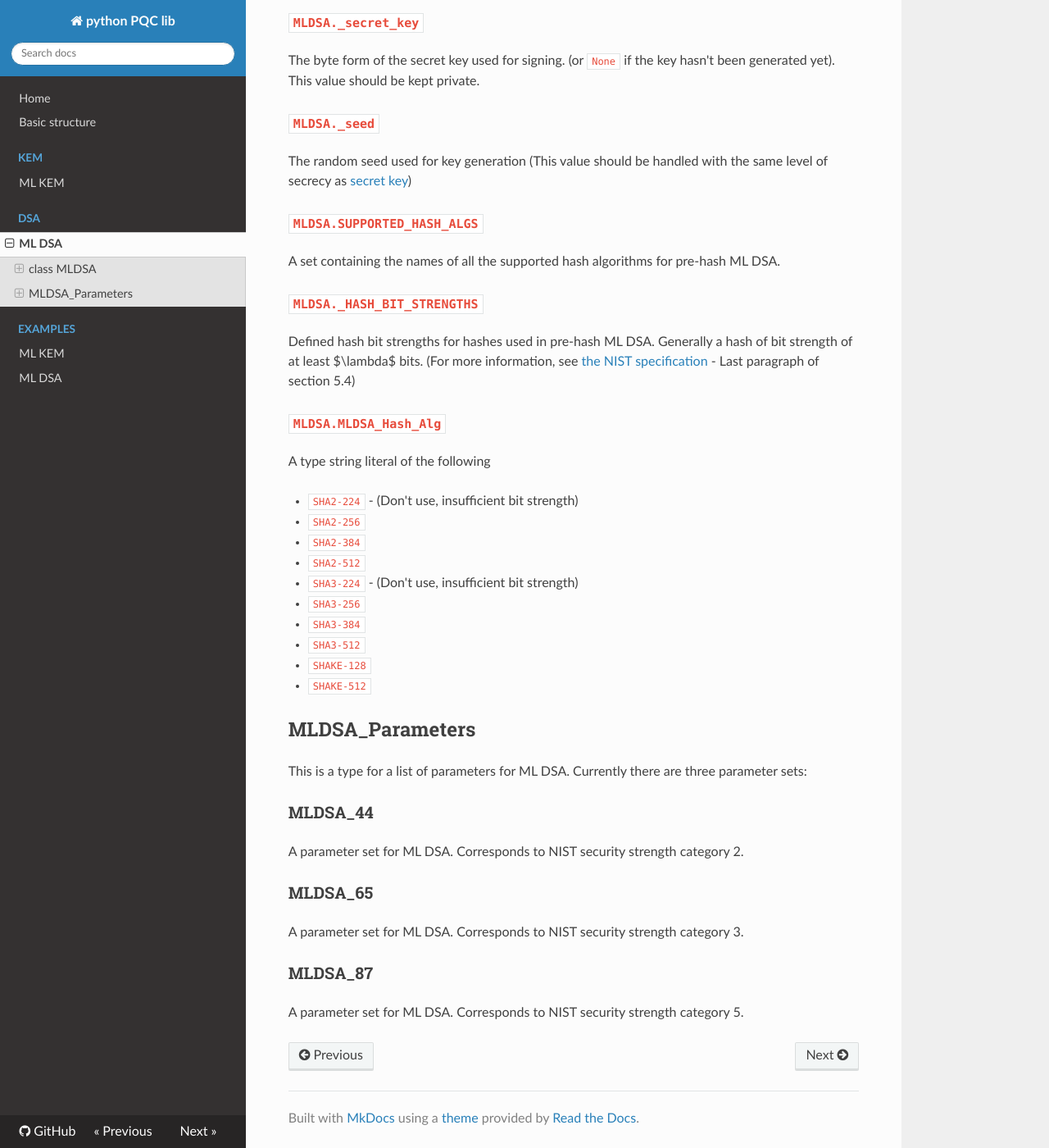
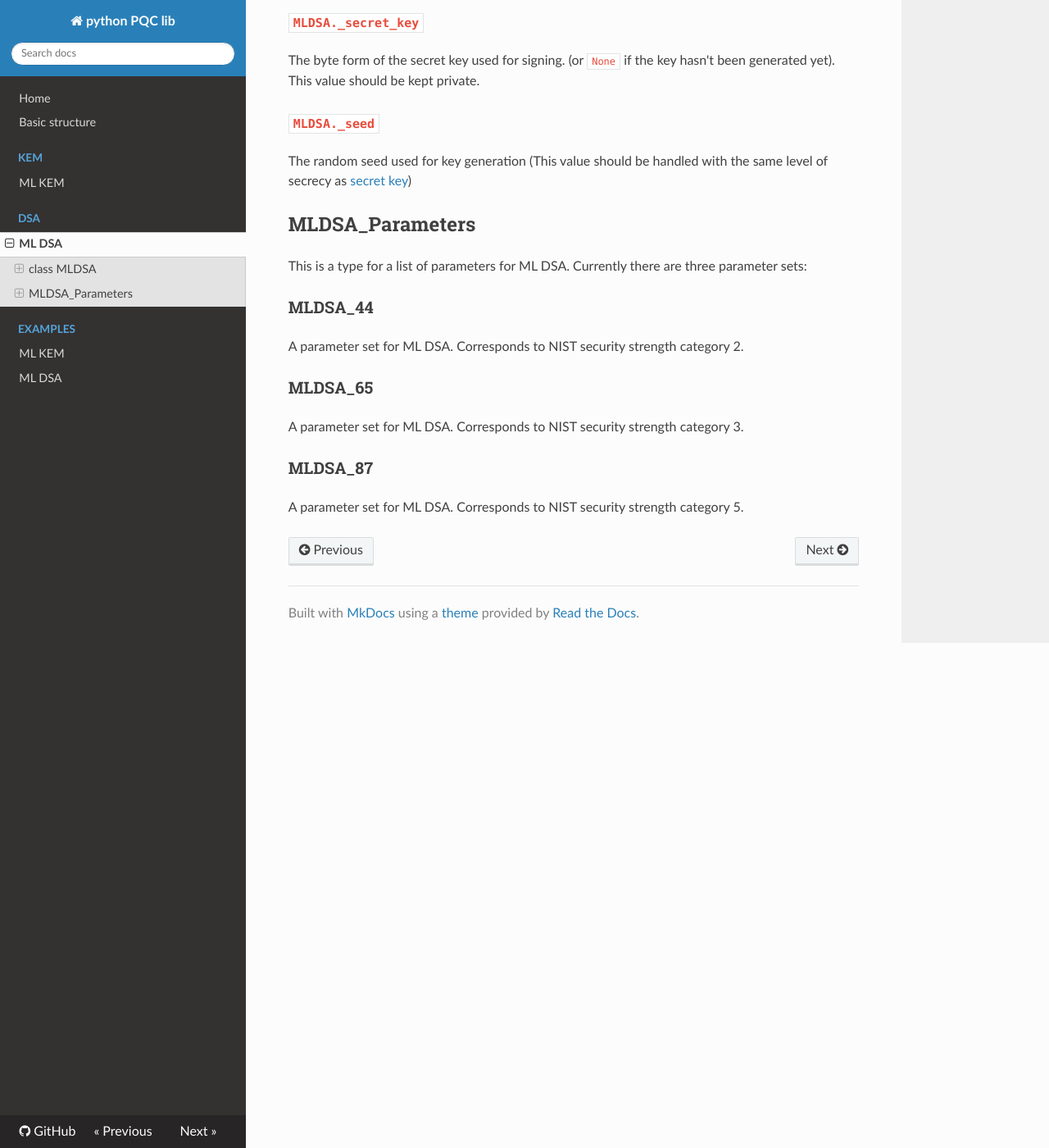
Before and after one commit to Xantus10/python-pqc-lib, an MkDocs documentation site: the page built from docs/docs/dsa/mldsa.md, in a window 1280 px wide and 1400 px high, scrolled down 3727 px. Shown: the whole window at 82% size. Built offline with MkDocs 1.6.1, drawn with Linux system fonts in a browser that asks for light colours; nearby versions of some CDN libraries; some of the changed text lies outside the part shown.

Commit message:
Moved Pre-Hash stuff to util

```diff
--- a/docs/docs/dsa/mldsa.md
+++ b/docs/docs/dsa/mldsa.md
@@ -40,7 +40,7 @@
 
 - `ValueError`: Context is longer than 255 bytes
 
-### `MLDSA.HashSign(message: bytes, hash_alg: MLDSA_Hash_Alg, context: bytes)`
+### `MLDSA.HashSign(message: bytes, hash_alg: PreHash_Alg, context: bytes)`
 
 Sign a digest of the message and context string.
 
@@ -48,7 +48,7 @@
 
 - `message` : bytes
     - The message to sign
-- `hash_alg` : [MLDSA_Hash_Alg](#mldsamldsa_hash_alg)
+- `hash_alg` : [PreHash_Alg](../util.md#prehash_alg)
     - Hash function to use
 - `context` : bytes
     - Optional context string of max length 255 bytes
@@ -84,7 +84,7 @@
 
 - `ValueError`: Invalid argument was provided
 
-### `MLDSA.HashVerify(public_key: bytes, message: bytes, sig: bytes, hash_alg: MLDSA_Hash_Alg, context: bytes)`
+### `MLDSA.HashVerify(public_key: bytes, message: bytes, sig: bytes, hash_alg: PreHash_Alg, context: bytes)`
 
 Verify a signature.
 
@@ -96,7 +96,7 @@
     - The signed message
 - `sig`: bytes
     - The signature
-- `hash_alg` : [MLDSA_Hash_Alg](#mldsamldsa_hash_alg)
+- `hash_alg` : [PreHash_Alg](../util.md#prehash_alg)
     - Hash function to use
 - `context` : bytes
     - Optional context string of max length 255 bytes
@@ -139,28 +139,6 @@
 
 The random seed used for key generation (This value should be handled with the same level of secrecy as [secret key](#mldsa_secret_key))
 
-### `MLDSA.SUPPORTED_HASH_ALGS`
-
-A set containing the names of all the supported hash algorithms for pre-hash ML DSA.
-
-### `MLDSA._HASH_BIT_STRENGTHS`
-
-Defined hash bit strengths for hashes used in pre-hash ML DSA. Generally a hash of bit strength of at least $\lambda$ bits. (For more information, see [the NIST specification](https://nvlpubs.nist.gov/nistpubs/FIPS/NIST.FIPS.204.pdf) - Last paragraph of section 5.4)
-
-### `MLDSA.MLDSA_Hash_Alg`
-
-A type string literal of the following
-
-- `SHA2-224` - (Don't use, insufficient bit strength)
-- `SHA2-256`
-- `SHA2-384`
-- `SHA2-512`
-- `SHA3-224` - (Don't use, insufficient bit strength)
-- `SHA3-256`
-- `SHA3-384`
-- `SHA3-512`
-- `SHAKE-128`
-- `SHAKE-512`
 
 ## MLDSA_Parameters
 
```
Also changed, not shown: docs/docs/basic_structure.md (+2 -0 lines), docs/docs/util.md (added, +23 -0 lines).
